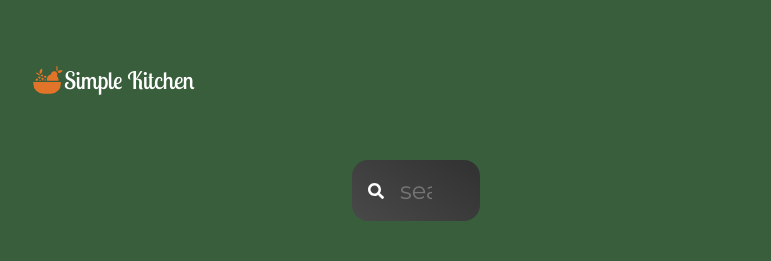
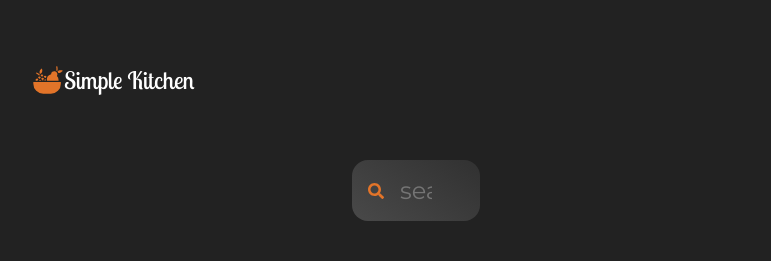
Before and after one commit to bjlovee/Simple_Kitchen, a React (Create React App) app: page /recipe/1 in a window 1280 px wide. Shown: the top 261 px of the page, without its empty margins (224-995 px from the left). Built offline with nearby package versions, Linux system fonts and the light colour scheme; no server answers.

Commit message:
more styling added

```diff
--- a/public/index.html
+++ b/public/index.html
@@ -28,7 +28,7 @@
       work correctly both with client-side routing and a non-root public URL.
       Learn how to configure a non-root public URL by running `npm run build`.
     -->
-    <title>React App</title>
+    <title>Simple Kitchen</title>
   </head>
   <body>
     <noscript>You need to enable JavaScript to run this app.</noscript>
--- a/src/App.js
+++ b/src/App.js
@@ -17,7 +17,7 @@ function App() {
       <BrowserRouter>
       <Nav>
         <GiFruitBowl color="#e27429" />
-        <Logo to={"/"}>Simple Kitchen</Logo>
+        <Logo to={"/home"}>Simple Kitchen</Logo>
       </Nav>
       <Search />
         <Catagory />
--- a/src/components/Search.jsx
+++ b/src/components/Search.jsx
@@ -17,7 +17,7 @@ const submitHandler = (e) => {
 
    <FormStyle onSubmit={submitHandler}>
     <div>
-        <FaSearch></FaSearch>
+        <FaSearch color="#e27429"></FaSearch>
     <input onChange={(e) => setInput(e.target.value)}
      type="text"
      value={input}
--- a/src/index.css
+++ b/src/index.css
@@ -9,7 +9,7 @@
 
 
 body {
-  background-color: #385E3C;
+  background-color: #222222;
   -webkit-background-size: 100%;
   -moz-background-size: 100%;
   -o-background-size: 100%;
@@ -57,3 +57,8 @@ input[type="radio"] {
 p {
   color: white;
 }
+
+ul{
+  color: white;
+  font-weight: bolder;
+}
--- a/src/pages/Recipe.jsx
+++ b/src/pages/Recipe.jsx
@@ -51,7 +51,7 @@ useEffect(() => {
                 </diV>
             )}
             {activeTab === "ingredients" && (
-                <ul>
+                <ul color="white">
                 {details.extendedIngredients.map((ingredients) =>
                 <li key={ingredients.id}>{ingredients.original}</li>
                 )}
```
